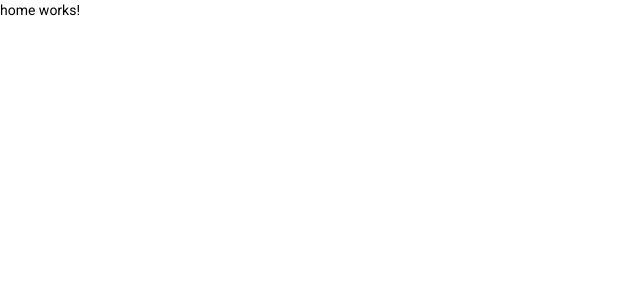
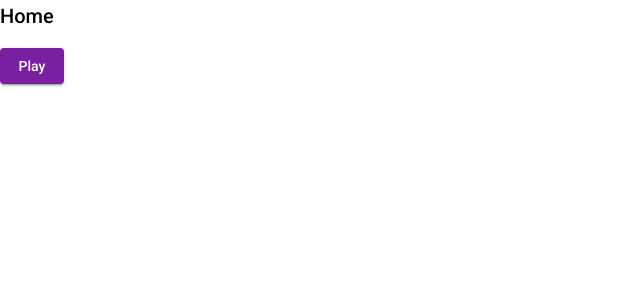
Before and after one commit to tsteelematc/tca-foo-angular-md, an Angular app: page / in a window 1280 px wide. Shown: the top 300 px of the page, without its empty margins (0-640 px from the left). Built offline with nearby package versions, Linux system fonts and the light colour scheme.

Commit message:
mat-button working...
Next try navigation ? ? ?

```diff
--- a/src/app/app.module.ts
+++ b/src/app/app.module.ts
@@ -7,6 +7,7 @@
 import { HomeComponent } from './home/home.component';
 import { SetupGameComponent } from './setup-game/setup-game.component';
 import { PlayGameComponent } from './play-game/play-game.component';
+import { MatButtonModule } from '@angular/material/button';
 
 @NgModule({
   declarations: [
@@ -18,7 +19,8 @@
   imports: [
     BrowserModule,
     AppRoutingModule,
-    BrowserAnimationsModule
+    BrowserAnimationsModule,
+    MatButtonModule
   ],
   providers: [],
   bootstrap: [AppComponent]
--- a/src/app/home/home.component.html
+++ b/src/app/home/home.component.html
@@ -1 +1,9 @@
-<p>home works!</p>
+<h2>
+    Home
+</h2>
+<button
+    mat-raised-button
+    color="primary"
+>
+    Play
+</button>
```
